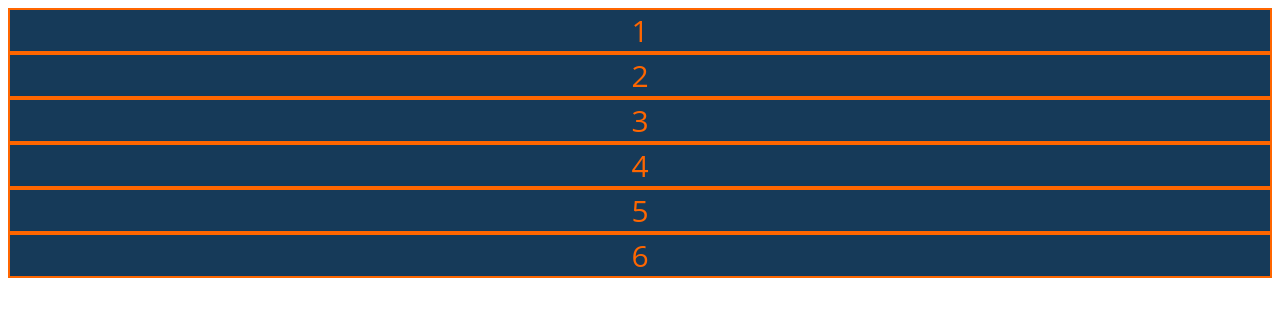
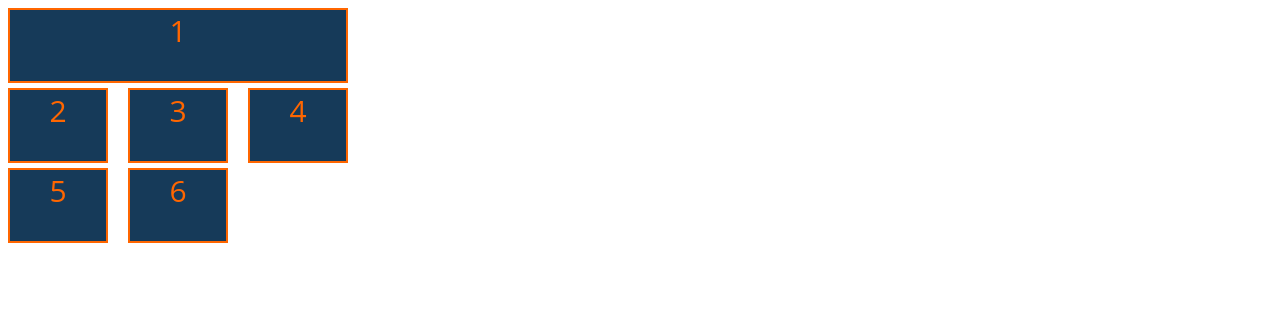
Before and after one commit to DannyHucc/grid-test, a plain HTML site: page index.html in a window 1280 px wide. Drawn offline with Linux system fonts and the light colour scheme.

Commit message:
feat: add grid

```diff
--- a/style.css
+++ b/style.css
@@ -6,3 +6,17 @@
     text-align: center;
     border: 2px solid;
 }
+
+.wrapper {
+    display: grid;
+    grid-template-columns: 100px 100px 100px;
+    grid-template-rows: 75px 75px 75px;
+    grid-gap: 5px 20px;
+}
+
+.item1 {
+    grid-column-start: 1;
+    grid-column-end: 4;
+    /* same as above
+       grid-column: 1 / 4; */
+}
```
